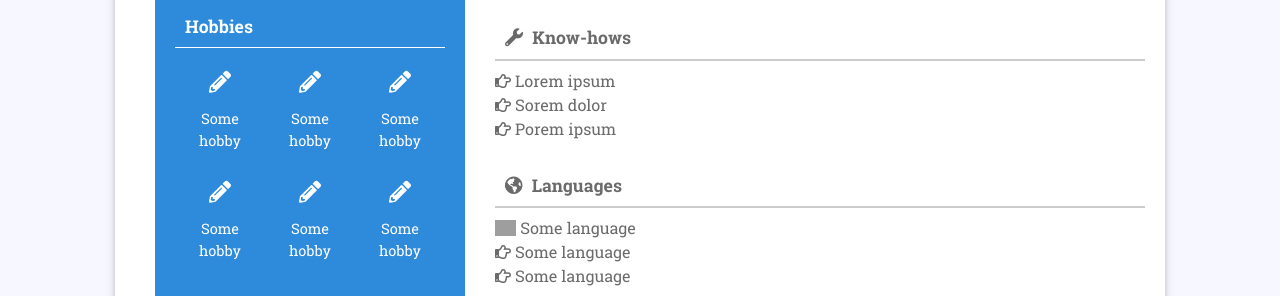
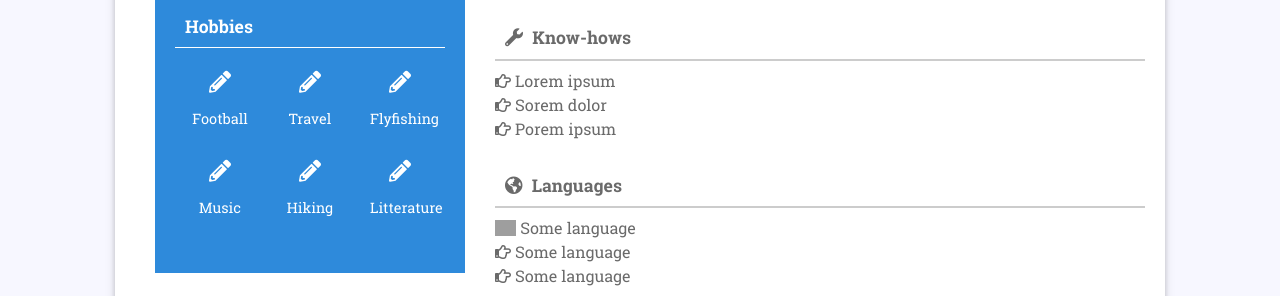
Before and after one commit to bretondev/portfolio, a plain HTML site: page en/index.html in a window 1280 px wide. Shown: the part 504-800 px from the top of the page. Drawn offline with Linux system fonts and the light colour scheme; grey boxes are pictures that could not be loaded.

Commit message:
Adding hobbies

```diff
--- a/en/index.html
+++ b/en/index.html
@@ -77,27 +77,27 @@
                             <ul class="hoby row no-margin">
                                 <li>
                                     <i class="fas fa-pencil-alt"></i> <br />
-                                    Some hobby
+                                    Football
                                 </li>
                                 <li>
                                     <i class="fas fa-pencil-alt"></i> <br />
-                                    Some hobby
+                                    Travel
                                 </li>
                                 <li>
                                     <i class="fas fa-pencil-alt"></i> <br />
-                                    Some hobby
+                                    Flyfishing
                                 </li>
                                 <li>
                                     <i class="fas fa-pencil-alt"></i> <br />
-                                    Some hobby
+                                    Music
                                 </li>
                                 <li>
                                     <i class="fas fa-pencil-alt"></i> <br />
-                                    Some hobby
+                                    Hiking
                                 </li>
                                 <li>
                                     <i class="fas fa-pencil-alt"></i> <br />
-                                    Some hobby
+                                    Litterature
                                 </li>
                             </ul>
                         </div>
```
